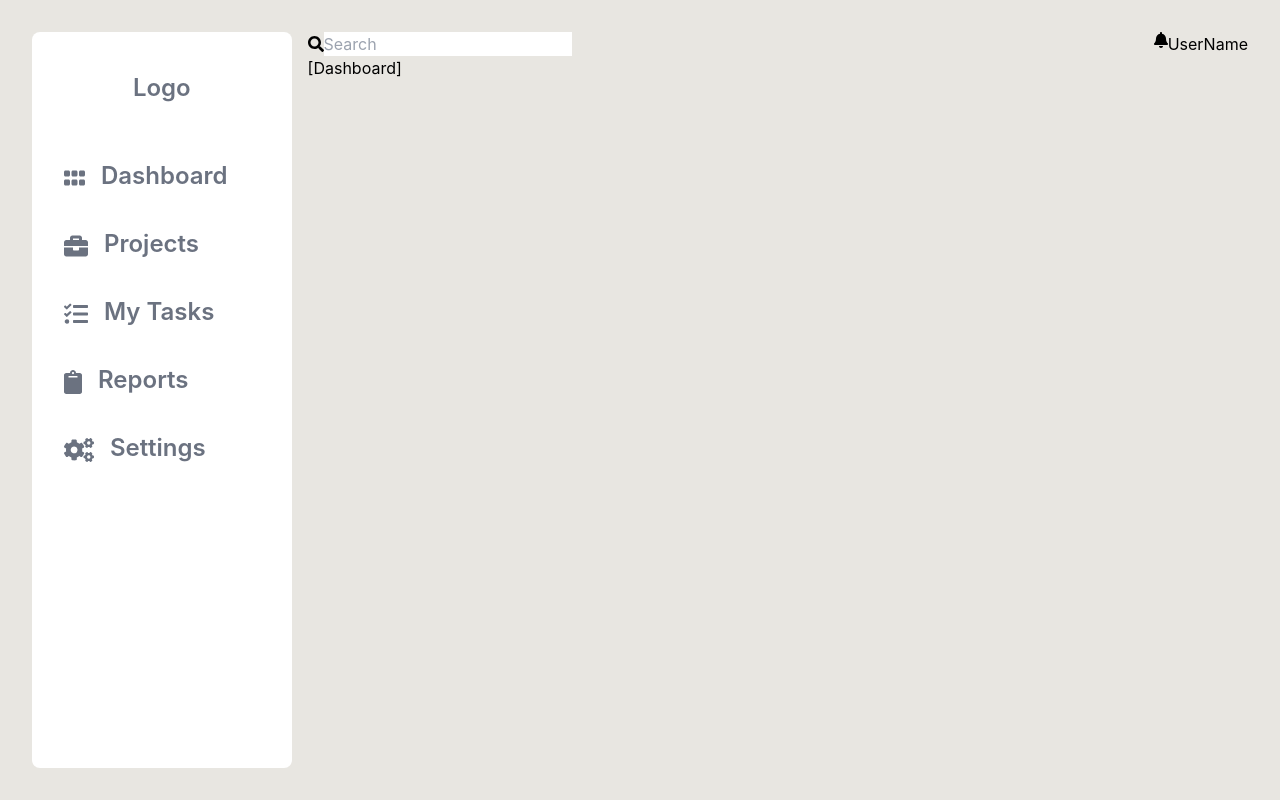
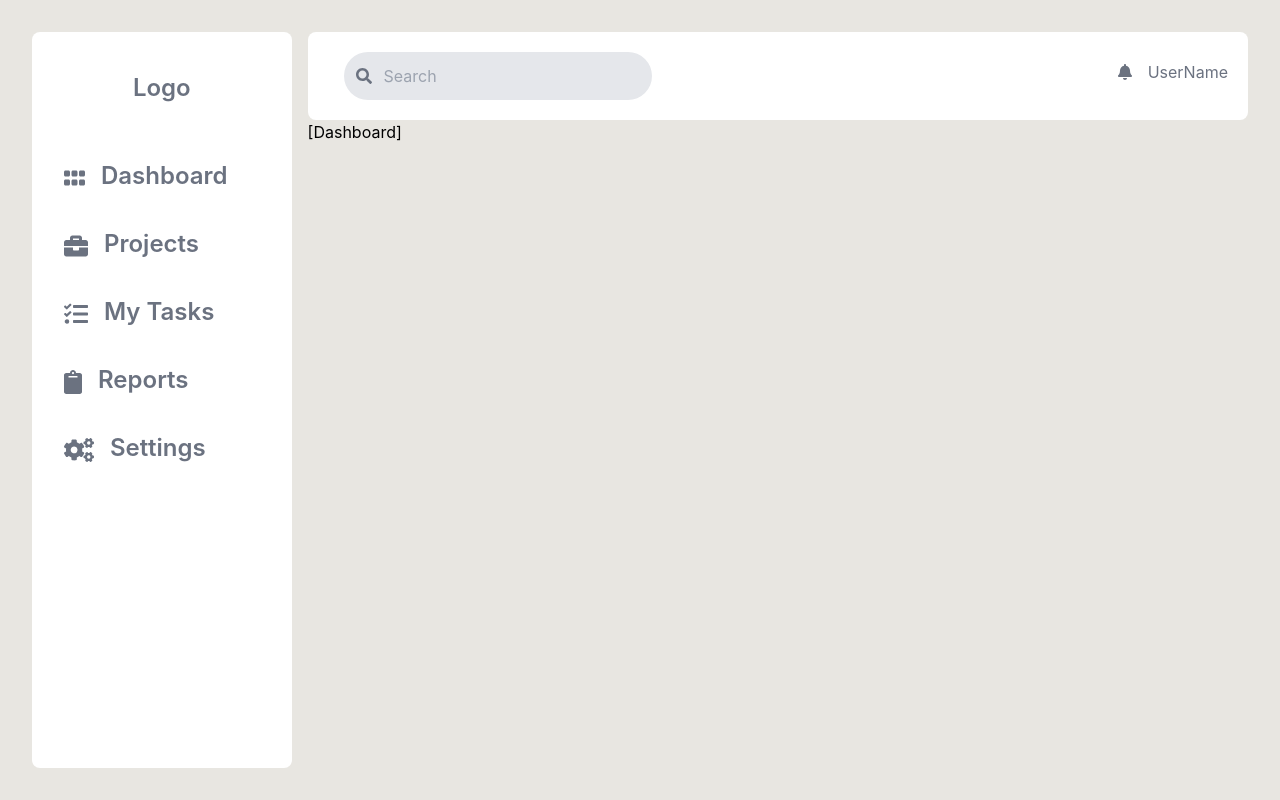
Before and after one commit to mofe64/ProjectManagementTool, a React (Create React App) app: page / in a window 1280 px wide. Built offline with nearby package versions, Linux system fonts and the light colour scheme.

Commit message:
dashboard header

```diff
--- a/src/components/dashHeader.js
+++ b/src/components/dashHeader.js
@@ -1,13 +1,13 @@
 import { faBell, faSearch } from '@fortawesome/free-solid-svg-icons';
 import { FontAwesomeIcon } from '@fortawesome/react-fontawesome';
 const DashHeader = () =>
-    <div className='flex justify-between'>
-        <div>
-            <FontAwesomeIcon icon={faSearch} />
-            <input type='search' placeholder='Search'/>
+    <div className='flex justify-between bg-white p-5 rounded-lg'>
+        <div className='text-gray-500'>
+            <FontAwesomeIcon icon={faSearch} className='relative left-7'/>
+            <input type='search' placeholder='Search' className='bg-gray-200 p-3 rounded-3xl pl-10 pr-5 outline-none border-none'/>
         </div>
-        <div className='flex'>
-            <FontAwesomeIcon icon={faBell} />
+        <div className='flex text-gray-500 space-x-4' style={{marginTop:'0.5rem'}}>
+            <FontAwesomeIcon icon={faBell}  className='mt-1'/>
             <p>UserName</p>
         </div>
     </div>
```
